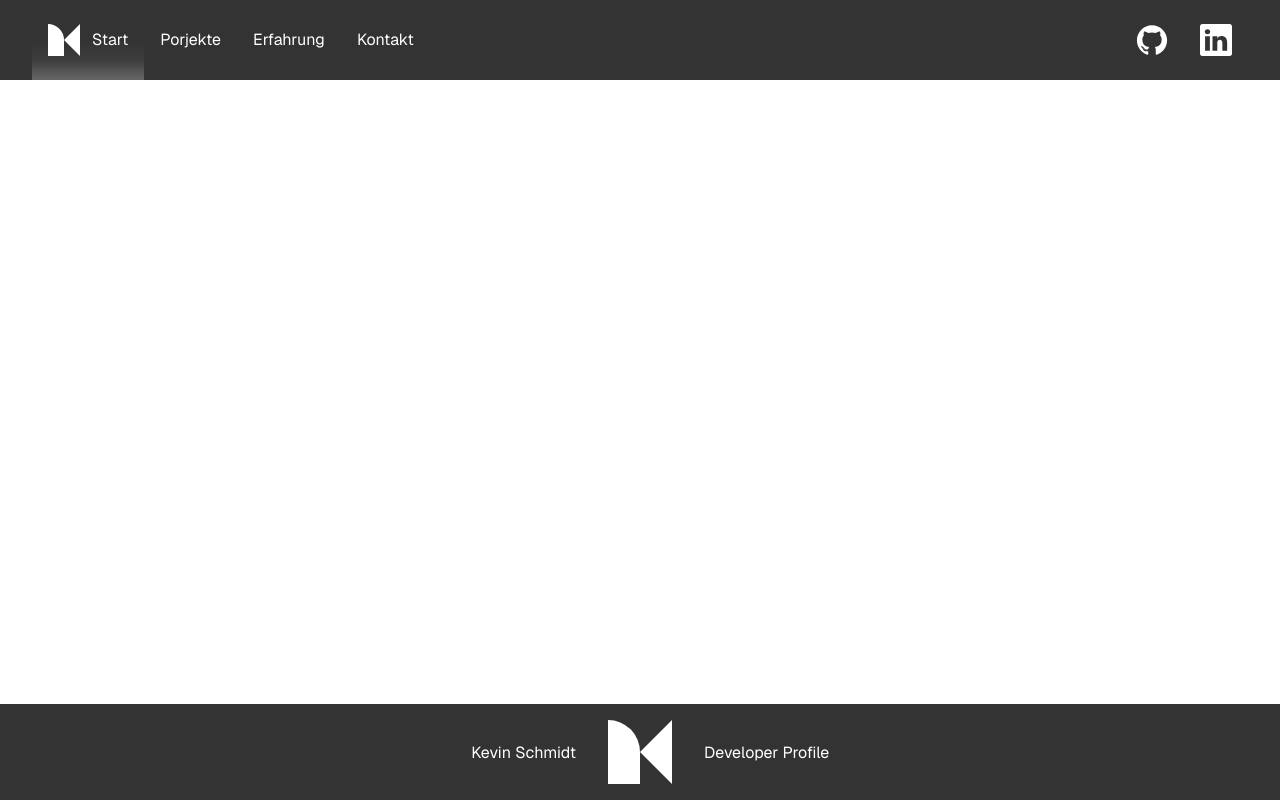
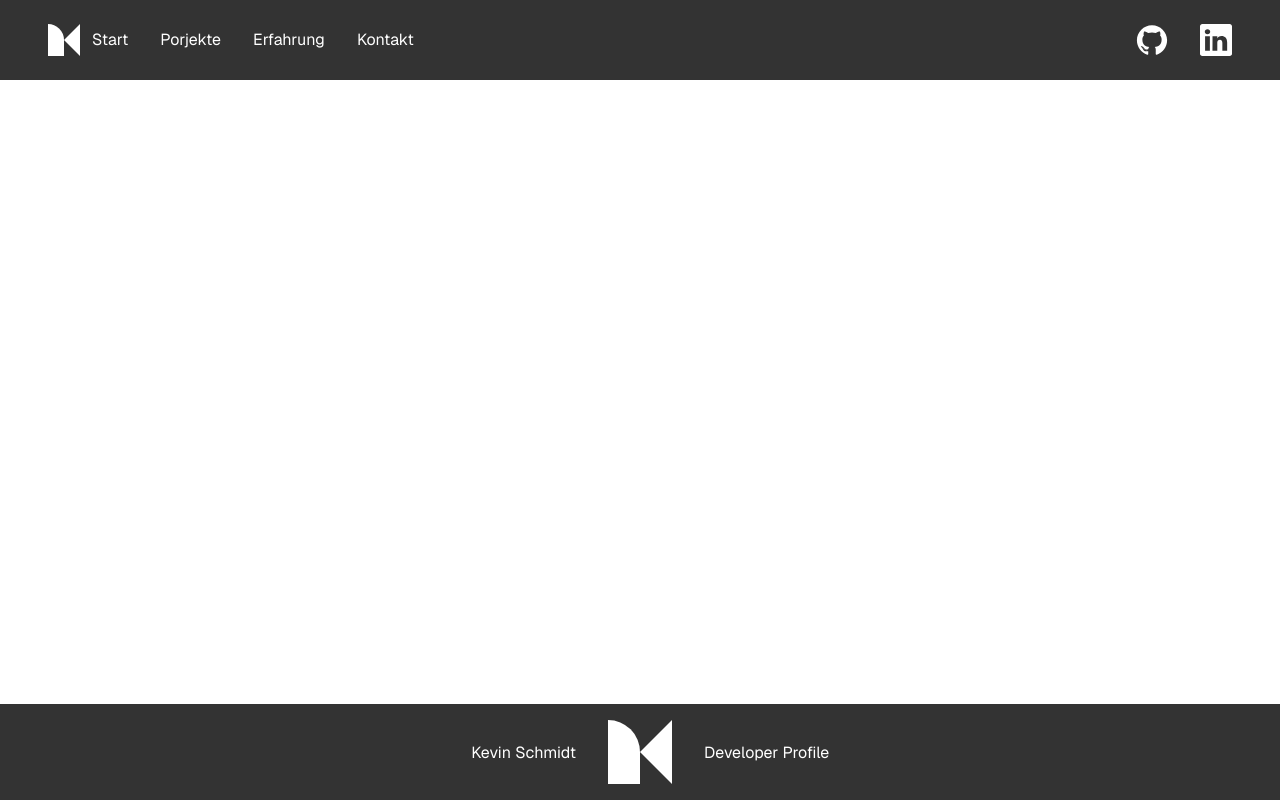
Before and after one commit to ksch01/ksch01.github.io, a Vue app: page /impressum in a window 1280 px wide. Built offline with nearby package versions, Linux system fonts and the light colour scheme.

Commit message:
FIX nav active section highlight

```diff
--- a/src/components/Nav.vue
+++ b/src/components/Nav.vue
@@ -60,7 +60,7 @@ async function createSectionObserver(){
 }
 
 function isSection(section: string) : boolean{
-  return activeSection.value === section
+  return route.name === "Home" && activeSection.value === section
 }
 </script>
 
```
